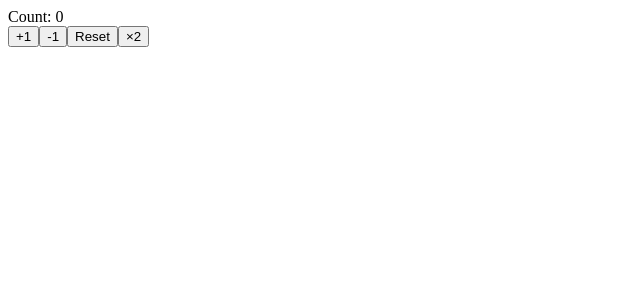
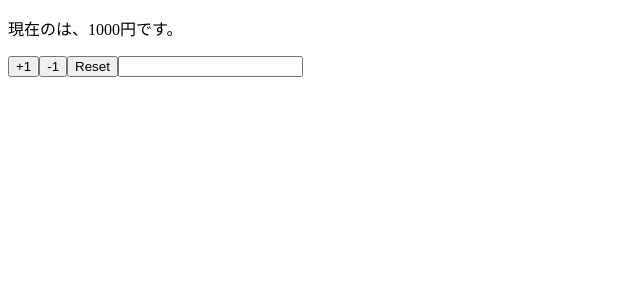
Before and after one commit to ovrsa/react-hooks-101, a React (Create React App) app: page / in a window 1280 px wide. Shown: the top 300 px of the page, without its empty margins (0-640 px from the left). Built offline with nearby package versions, Linux system fonts and the light colour scheme.

Commit message:
multiple-states

```diff
--- a/src/App.js
+++ b/src/App.js
@@ -1,22 +1,30 @@
 import React, { useState } from "react";
 
-const App = () => {
-  const [count, setCount] = useState(0);
+const App = (props) => {
+  const [name, setName] = useState(props.name);
+  const [price, setPrice] = useState(props.price);
 
-  const increment = () => setCount(count + 1);
-  const decrement = () => setCount(count - 1);
-  const Reset = () => setCount(0);
-  const double = () => setCount(count * 2);
+  const reset = () => {
+    setPrice(props.price);
+    setName(props.name);
+  };
 
   return (
     <>
-      <div>Count: {count}</div>
-      <button onClick={increment}>+1</button>
-      <button onClick={decrement}>-1</button>
-      <button onClick={Reset}>Reset</button>
-      <button onClick={double}>×2</button>
+      <p>
+        現在の{name}は、{price}円です。
+      </p>
+      <button onClick={() => setPrice(price + 1)}>+1</button>
+      <button onClick={() => setPrice(price - 1)}>-1</button>
+      <button onClick={reset}>Reset</button>
+      <input value={name} onChange={(e) => setName(e.target.value)} />
     </>
   );
 };
 
+App.defaultProps = {
+  name: "",
+  price: 1000,
+};
+
 export default App;
```
